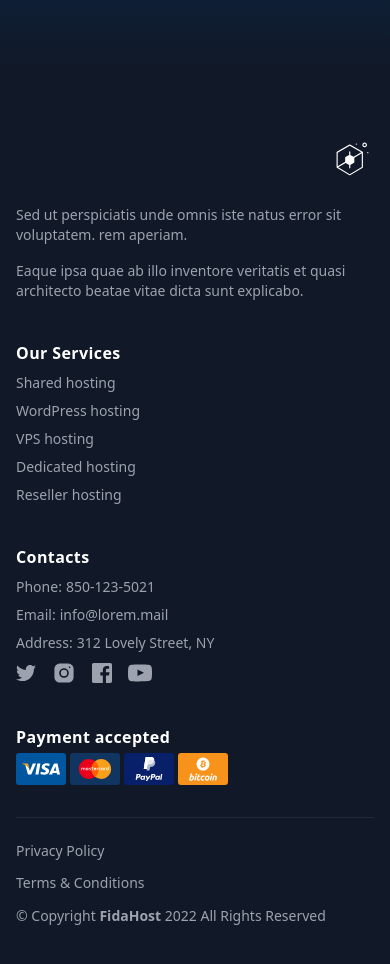
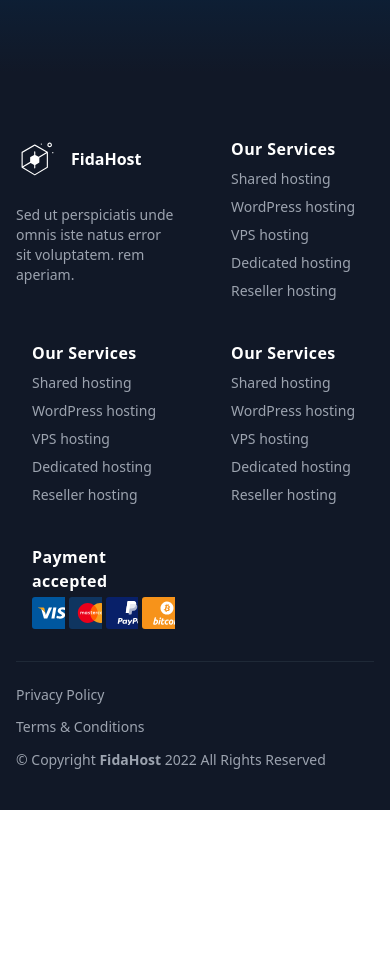
Before and after one commit to adgor/fh-vanilla, a website built with Vite: page dedi2.html in a window 390 px wide. Shown: the part 5940-6904 px from the top of the page. After the commit the page ends 6750 px from the top, so only its background shows below. Built offline with nearby package versions, Linux system fonts and the light colour scheme.

Commit message:
dedi Footer responsivee

```diff
--- a/dedi2.html
+++ b/dedi2.html
@@ -2233,10 +2233,10 @@
       <div
         class="mx-auto px-4 pt-16 sm:max-w-xl md:max-w-full md:px-24 lg:max-w-screen-xl lg:px-8"
       >
-        <div class="row-gap-6 mb-8 grid gap-10 sm:grid-cols-2 lg:grid-cols-5">
-          <div class="sm:col-span-2">
+        <div class="mb-8 grid grid-cols-2 gap-10 space-x-4 lg:grid-cols-5">
+          <div class="">
             <button
-              class="flex w-full items-center justify-end rounded-md text-white focus:outline-none focus:ring-2 focus:ring-matisse-700 focus:ring-offset-2 sm:w-auto sm:items-stretch sm:justify-start"
+              class="flex w-full items-center rounded-md text-white focus:outline-none focus:ring-2 focus:ring-matisse-700 focus:ring-offset-2 sm:w-auto sm:items-stretch sm:justify-start"
             >
               <div class="flex items-center">
                 <svg
@@ -2255,9 +2255,7 @@
                     />
                   </g>
                 </svg>
-                <h2
-                  class="hidden px-3 text-base font-bold leading-normal text-white sm:block"
-                >
+                <h2 class="px-3 text-base font-bold leading-normal text-white">
                   FidaHost
                 </h2>
               </div>
@@ -2267,10 +2265,6 @@
                 Sed ut perspiciatis unde omnis iste natus error sit voluptatem.
                 rem aperiam.
               </p>
-              <p class="mt-4 text-sm">
-                Eaque ipsa quae ab illo inventore veritatis et quasi architecto
-                beatae vitae dicta sunt explicabo.
-              </p>
             </div>
           </div>
           <div class="space-y-2 text-sm">
@@ -2324,90 +2318,103 @@
             </div>
           </div>
           <div class="space-y-2 text-sm">
-            <p class="text-base font-bold tracking-wide text-white">Contacts</p>
+            <p class="text-base font-bold tracking-wide text-white">
+              Our Services
+            </p>
             <div class="flex">
-              <p class="mr-1 text-gray-400">Phone:</p>
-              <a
-                href="tel:850-123-5021"
-                aria-label="Our phone"
-                title="Our phone"
+              <a
+                href="/#"
+                aria-label="Shared hosting"
+                title="Shared hosting"
                 class="text-gray-400 transition-colors duration-300 hover:text-white"
-                >850-123-5021</a
+                >Shared hosting</a
               >
             </div>
             <div class="flex">
-              <p class="mr-1 text-gray-400">Email:</p>
-              <a
-                href="mailto:info@lorem.mail"
-                aria-label="Our email"
-                title="Our email"
+              <a
+                href="/#"
+                aria-label="WordPress hosting"
+                title="WordPress hosting"
                 class="text-gray-400 transition-colors duration-300 hover:text-white"
-                >info@lorem.mail</a
+                >WordPress hosting</a
               >
             </div>
             <div class="flex">
-              <p class="mr-1 text-gray-400">Address:</p>
-              <a
-                href="https://www.google.com/maps"
-                target="_blank"
-                rel="noopener noreferrer"
-                aria-label="Our address"
-                title="Our address"
-                class="duration-300hover:text-matisse-800 text-gray-400 transition-colors hover:text-white"
-              >
-                312 Lovely Street, NY
-              </a>
-            </div>
-            <div class="flex items-center space-x-4">
-              <div class="flex items-center">
-                <a
-                  href="/"
-                  class="text-gray-400 transition-colors duration-300 hover:text-matisse-400"
-                >
-                  <svg viewBox="0 0 24 24" fill="currentColor" class="h-5">
-                    <path
-                      d="M24,4.6c-0.9,0.4-1.8,0.7-2.8,0.8c1-0.6,1.8-1.6,2.2-2.7c-1,0.6-2,1-3.1,1.2c-0.9-1-2.2-1.6-3.6-1.6 c-2.7,0-4.9,2.2-4.9,4.9c0,0.4,0,0.8,0.1,1.1C7.7,8.1,4.1,6.1,1.7,3.1C1.2,3.9,1,4.7,1,5.6c0,1.7,0.9,3.2,2.2,4.1 C2.4,9.7,1.6,9.5,1,9.1c0,0,0,0,0,0.1c0,2.4,1.7,4.4,3.9,4.8c-0.4,0.1-0.8,0.2-1.3,0.2c-0.3,0-0.6,0-0.9-0.1c0.6,2,2.4,3.4,4.6,3.4 c-1.7,1.3-3.8,2.1-6.1,2.1c-0.4,0-0.8,0-1.2-0.1c2.2,1.4,4.8,2.2,7.5,2.2c9.1,0,14-7.5,14-14c0-0.2,0-0.4,0-0.6 C22.5,6.4,23.3,5.5,24,4.6z"
-                    ></path>
-                  </svg>
-                </a>
-              </div>
-              <div class="flex items-center">
-                <a
-                  href="/"
-                  class="text-gray-400 transition-colors duration-300 hover:text-matisse-400"
-                >
-                  <svg viewBox="0 0 30 30" fill="currentColor" class="h-6">
-                    <circle cx="15" cy="15" r="4"></circle>
-                    <path
-                      d="M19.999,3h-10C6.14,3,3,6.141,3,10.001v10C3,23.86,6.141,27,10.001,27h10C23.86,27,27,23.859,27,19.999v-10   C27,6.14,23.859,3,19.999,3z M15,21c-3.309,0-6-2.691-6-6s2.691-6,6-6s6,2.691,6,6S18.309,21,15,21z M22,9c-0.552,0-1-0.448-1-1   c0-0.552,0.448-1,1-1s1,0.448,1,1C23,8.552,22.552,9,22,9z"
-                    ></path>
-                  </svg>
-                </a>
-              </div>
-              <div class="flex items-center">
-                <a
-                  href="/"
-                  class="text-gray-400 transition-colors duration-300 hover:text-matisse-400"
-                >
-                  <svg viewBox="0 0 24 24" fill="currentColor" class="h-5">
-                    <path
-                      d="M22,0H2C0.895,0,0,0.895,0,2v20c0,1.105,0.895,2,2,2h11v-9h-3v-4h3V8.413c0-3.1,1.893-4.788,4.659-4.788 c1.325,0,2.463,0.099,2.795,0.143v3.24l-1.918,0.001c-1.504,0-1.795,0.715-1.795,1.763V11h4.44l-1,4h-3.44v9H22c1.105,0,2-0.895,2-2 V2C24,0.895,23.105,0,22,0z"
-                    ></path>
-                  </svg>
-                </a>
-              </div>
-              <div class="flex items-center">
-                <a
-                  href="/"
-                  class="text-gray-400 transition-colors duration-300 hover:text-matisse-400"
-                >
-                  <svg viewBox="0 0 24 24" fill="currentColor" class="h-6">
-                    <path
-                      d="M23.8,7.2c0,0-0.2-1.7-1-2.4c-0.9-1-1.9-1-2.4-1C17,3.6,12,3.6,12,3.6h0c0,0-5,0-8.4,0.2 c-0.5,0.1-1.5,0.1-2.4,1c-0.7,0.7-1,2.4-1,2.4S0,9.1,0,11.1v1.8c0,1.9,0.2,3.9,0.2,3.9s0.2,1.7,1,2.4c0.9,1,2.1,0.9,2.6,1 c1.9,0.2,8.2,0.2,8.2,0.2s5,0,8.4-0.3c0.5-0.1,1.5-0.1,2.4-1c0.7-0.7,1-2.4,1-2.4s0.2-1.9,0.2-3.9v-1.8C24,9.1,23.8,7.2,23.8,7.2z M9.5,15.1l0-6.7l6.5,3.4L9.5,15.1z"
-                    ></path>
-                  </svg>
-                </a>
-              </div>
+              <a
+                href="/#"
+                aria-label="VPS hosting"
+                title="VPS hosting"
+                class="text-gray-400 transition-colors duration-300 hover:text-white"
+                >VPS hosting</a
+              >
+            </div>
+            <div class="flex">
+              <a
+                href="/#"
+                aria-label="Dedicated hosting"
+                title="Dedicated hosting"
+                class="text-gray-400 transition-colors duration-300 hover:text-white"
+                >Dedicated hosting</a
+              >
+            </div>
+            <div class="flex">
+              <a
+                href="/#"
+                aria-label="Reseller hosting"
+                title="Reseller hosting"
+                class="duration-300hover:text-matisse-500 text-gray-400 transition-colors hover:text-white"
+                >Reseller hosting</a
+              >
+            </div>
+          </div>
+          <div class="space-y-2 text-sm">
+            <p class="text-base font-bold tracking-wide text-white">
+              Our Services
+            </p>
+            <div class="flex">
+              <a
+                href="/#"
+                aria-label="Shared hosting"
+                title="Shared hosting"
+                class="text-gray-400 transition-colors duration-300 hover:text-white"
+                >Shared hosting</a
+              >
+            </div>
+            <div class="flex">
+              <a
+                href="/#"
+                aria-label="WordPress hosting"
+                title="WordPress hosting"
+                class="text-gray-400 transition-colors duration-300 hover:text-white"
+                >WordPress hosting</a
+              >
+            </div>
+            <div class="flex">
+              <a
+                href="/#"
+                aria-label="VPS hosting"
+                title="VPS hosting"
+                class="text-gray-400 transition-colors duration-300 hover:text-white"
+                >VPS hosting</a
+              >
+            </div>
+            <div class="flex">
+              <a
+                href="/#"
+                aria-label="Dedicated hosting"
+                title="Dedicated hosting"
+                class="text-gray-400 transition-colors duration-300 hover:text-white"
+                >Dedicated hosting</a
+              >
+            </div>
+            <div class="flex">
+              <a
+                href="/#"
+                aria-label="Reseller hosting"
+                title="Reseller hosting"
+                class="duration-300hover:text-matisse-500 text-gray-400 transition-colors hover:text-white"
+                >Reseller hosting</a
+              >
             </div>
           </div>
           <div>
```
Also changed, not shown: assets/css/main.css.
